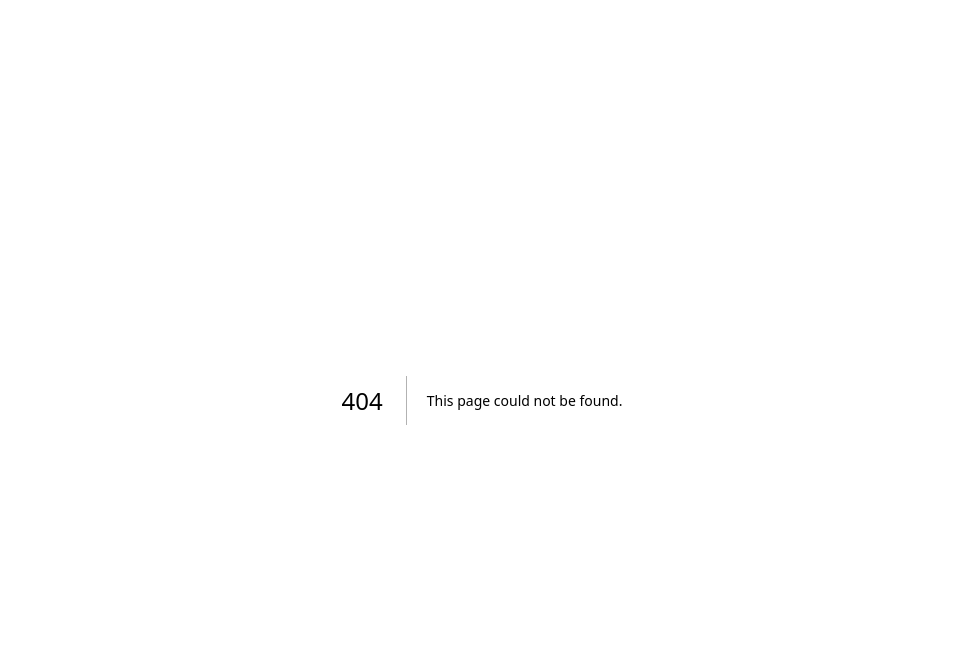
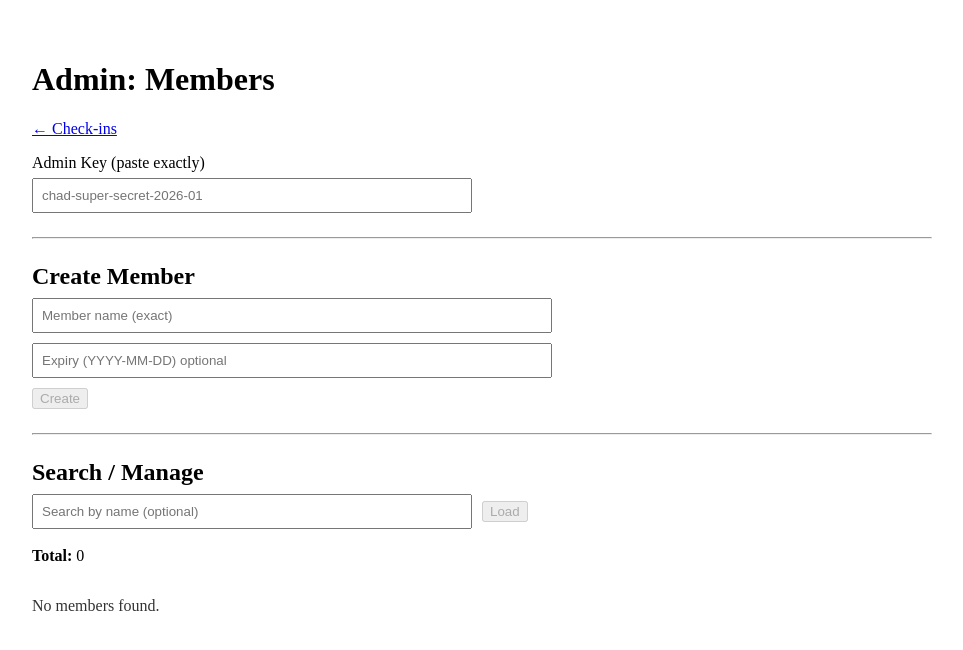
Before and after one commit to chadhagerty/inthepitts-discgolf-app, a Next.js app: page /admin/members in a window 1280 px wide. Before the commit this address had no page. Shown: the top 650 px of the page, without its empty margins (158-1121 px from the left). Built offline with nearby package versions, Linux system fonts and the light colour scheme.

Commit message:
Add admin members page

```diff
--- /dev/null
+++ b/app/admin/members/page.js
@@ -0,0 +1,225 @@
+"use client";
+
+import { useEffect, useState } from "react";
+import Link from "next/link";
+
+function fmtDate(d) {
+  try {
+    return new Date(d).toLocaleDateString();
+  } catch {
+    return "";
+  }
+}
+
+function isExpired(expiresAt) {
+  try {
+    return new Date(expiresAt).getTime() < Date.now();
+  } catch {
+    return false;
+  }
+}
+
+export default function AdminMembersPage() {
+  const [key, setKey] = useState("");
+  const [q, setQ] = useState("");
+  const [members, setMembers] = useState([]);
+  const [loading, setLoading] = useState(false);
+  const [msg, setMsg] = useState(null); // { ok, text }
+
+  // Create form
+  const [newName, setNewName] = useState("");
+  const [newExpiry, setNewExpiry] = useState(""); // YYYY-MM-DD
+
+  useEffect(() => {
+    const saved = localStorage.getItem("ADMIN_KEY") || "";
+    if (saved) setKey(saved);
+  }, []);
+
+  async function apiFetch(path, options = {}) {
+    const headers = {
+      ...(options.headers || {}),
+      Authorization: key.trim(), // API accepts raw OR Bearer
+      "Content-Type": "application/json",
+    };
+    return fetch(path, { ...options, headers });
+  }
+
+  async function load() {
+    setLoading(true);
+    setMsg(null);
+    try {
+      localStorage.setItem("ADMIN_KEY", key);
+      const res = await apiFetch(`/api/members?q=${encodeURIComponent(q.trim())}`, { method: "GET" });
+      const json = await res.json().catch(() => ({}));
+      if (!res.ok || json?.ok === false) {
+        setMembers([]);
+        setMsg({ ok: false, text: json?.error || "unauthorized" });
+        return;
+      }
+      setMembers(json.members || []);
+    } catch (e) {
+      setMsg({ ok: false, text: "network-error" });
+    } finally {
+      setLoading(false);
+    }
+  }
+
+  async function createMember() {
+    setLoading(true);
+    setMsg(null);
+    try {
+      localStorage.setItem("ADMIN_KEY", key);
+      const res = await apiFetch("/api/members", {
+        method: "POST",
+        body: JSON.stringify({ name: newName.trim(), expiresAt: newExpiry.trim() || undefined }),
+      });
+      const json = await res.json().catch(() => ({}));
+      if (!res.ok || json?.ok === false) {
+        setMsg({ ok: false, text: json?.error || "error" });
+        return;
+      }
+      setMsg({ ok: true, text: `Created: ${json.member?.name}` });
+      setNewName("");
+      setNewExpiry("");
+      await load();
+    } catch {
+      setMsg({ ok: false, text: "network-error" });
+    } finally {
+      setLoading(false);
+    }
+  }
+
+  async function updateMember(id, action) {
+    setLoading(true);
+    setMsg(null);
+    try {
+      localStorage.setItem("ADMIN_KEY", key);
+      const res = await apiFetch("/api/members", {
+        method: "PATCH",
+        body: JSON.stringify({ id, action }),
+      });
+      const json = await res.json().catch(() => ({}));
+      if (!res.ok || json?.ok === false) {
+        setMsg({ ok: false, text: json?.error || "error" });
+        return;
+      }
+      setMsg({ ok: true, text: `Updated: ${json.member?.name}` });
+      await load();
+    } catch {
+      setMsg({ ok: false, text: "network-error" });
+    } finally {
+      setLoading(false);
+    }
+  }
+
+  const canUse = key.trim().length > 0;
+
+  return (
+    <main style={{ padding: "2rem", maxWidth: 900, margin: "0 auto" }}>
+      <h1>Admin: Members</h1>
+
+      <div style={{ marginTop: 8, display: "flex", gap: 12, flexWrap: "wrap" }}>
+        <Link href="/admin/checkins" style={{ textDecoration: "underline" }}>
+          ← Check-ins
+        </Link>
+      </div>
+
+      <div style={{ marginTop: "1rem" }}>
+        <label style={{ display: "block", marginBottom: 6 }}>Admin Key (paste exactly)</label>
+        <input
+          value={key}
+          onChange={(e) => setKey(e.target.value)}
+          placeholder="chad-super-secret-2026-01"
+          style={{ padding: "0.5rem", width: "100%", maxWidth: 420 }}
+        />
+      </div>
+
+      <hr style={{ margin: "1.5rem 0" }} />
+
+      <h2 style={{ marginBottom: 8 }}>Create Member</h2>
+      <div style={{ display: "grid", gap: 10, maxWidth: 520 }}>
+        <input
+          value={newName}
+          onChange={(e) => setNewName(e.target.value)}
+          placeholder="Member name (exact)"
+          style={{ padding: "0.5rem" }}
+        />
+        <input
+          value={newExpiry}
+          onChange={(e) => setNewExpiry(e.target.value)}
+          placeholder="Expiry (YYYY-MM-DD) optional"
+          style={{ padding: "0.5rem" }}
+        />
+        <button
+          onClick={createMember}
+          disabled={loading || !canUse || !newName.trim()}
+          style={{ width: "fit-content" }}
+        >
+          {loading ? "Working..." : "Create"}
+        </button>
+      </div>
+
+      <hr style={{ margin: "1.5rem 0" }} />
+
+      <h2 style={{ marginBottom: 8 }}>Search / Manage</h2>
+      <div style={{ display: "flex", gap: 10, alignItems: "center", flexWrap: "wrap" }}>
+        <input
+          value={q}
+          onChange={(e) => setQ(e.target.value)}
+          placeholder="Search by name (optional)"
+          style={{ padding: "0.5rem", width: "100%", maxWidth: 420 }}
+        />
+        <button onClick={load} disabled={loading || !canUse}>
+          {loading ? "Loading..." : "Load"}
+        </button>
+      </div>
+
+      {msg && (
+        <p style={{ marginTop: 12, color: msg.ok ? "green" : "red" }}>
+          {msg.ok ? "✅ " : "❌ "}
+          {msg.text}
+        </p>
+      )}
+
+      <div style={{ marginTop: 18 }}>
+        <p>
+          <strong>Total:</strong> {members.length}
+        </p>
+
+        <div style={{ display: "grid", gap: 12, marginTop: 12 }}>
+          {members.map((m) => (
+            <div
+              key={m.id}
+              style={{
+                border: "1px solid #ddd",
+                borderRadius: 8,
+                padding: 12,
+                display: "grid",
+                gap: 8,
+              }}
+            >
+              <div style={{ display: "flex", justifyContent: "space-between", gap: 12, flexWrap: "wrap" }}>
+                <div style={{ fontWeight: 700 }}>{m.name}</div>
+                <div style={{ opacity: 0.85 }}>
+                  Expires: <strong>{fmtDate(m.expiresAt)}</strong>{" "}
+                  {isExpired(m.expiresAt) ? <span style={{ color: "red" }}>(expired)</span> : null}
+                </div>
+              </div>
+
+              <div style={{ display: "flex", gap: 10, flexWrap: "wrap" }}>
+                <button onClick={() => updateMember(m.id, "renew")} disabled={loading || !canUse}>
+                  Renew +1 year
+                </button>
+                <button onClick={() => updateMember(m.id, "expire")} disabled={loading || !canUse}>
+                  Expire now
+                </button>
+              </div>
+            </div>
+          ))}
+
+          {members.length === 0 && <p style={{ opacity: 0.8 }}>No members found.</p>}
+        </div>
+      </div>
+    </main>
+  );
+}
```
